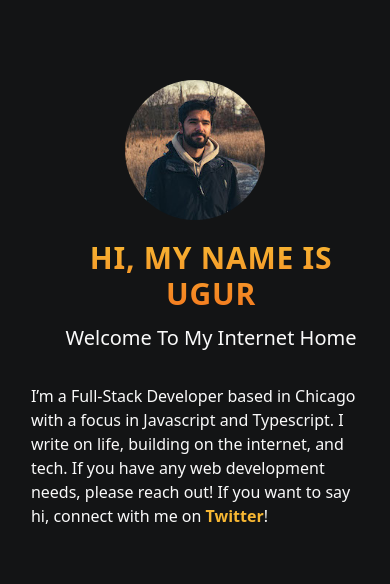
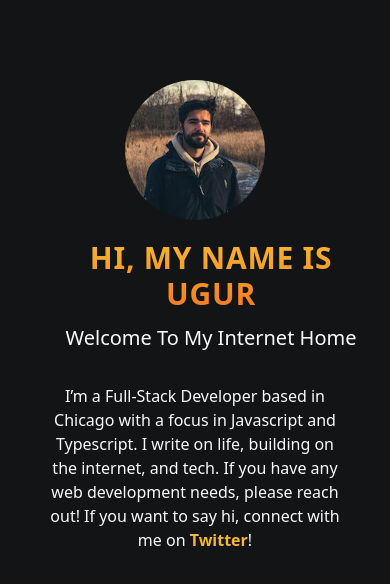
Before and after one commit to Uarmagan/ugurarmagan.com, a Next.js app: page / in a window 390 px wide. Shown: the top 584 px of the page. Built offline with nearby package versions, Linux system fonts and the light colour scheme; what @tailwindcss/typography would draw is missing.

Commit message:
text centered on mobile

```diff
--- a/pages/index.js
+++ b/pages/index.js
@@ -22,7 +22,7 @@ export default function Home() {
             <h3 className="text-xl sm:text-2xl">Welcome To My Internet Home</h3>
           </div>
         </div>
-        <p className="items-center w-11/12 mt-8 prose-lg">
+        <p className="items-center w-10/12 mt-8 text-center sm:text-left prose-lg">
           I’m a Full-Stack Developer based in Chicago with a focus in Javascript
           and Typescript. I write on life, building on the internet, and tech.
           If you have any web development needs, please reach out! If you want
```
